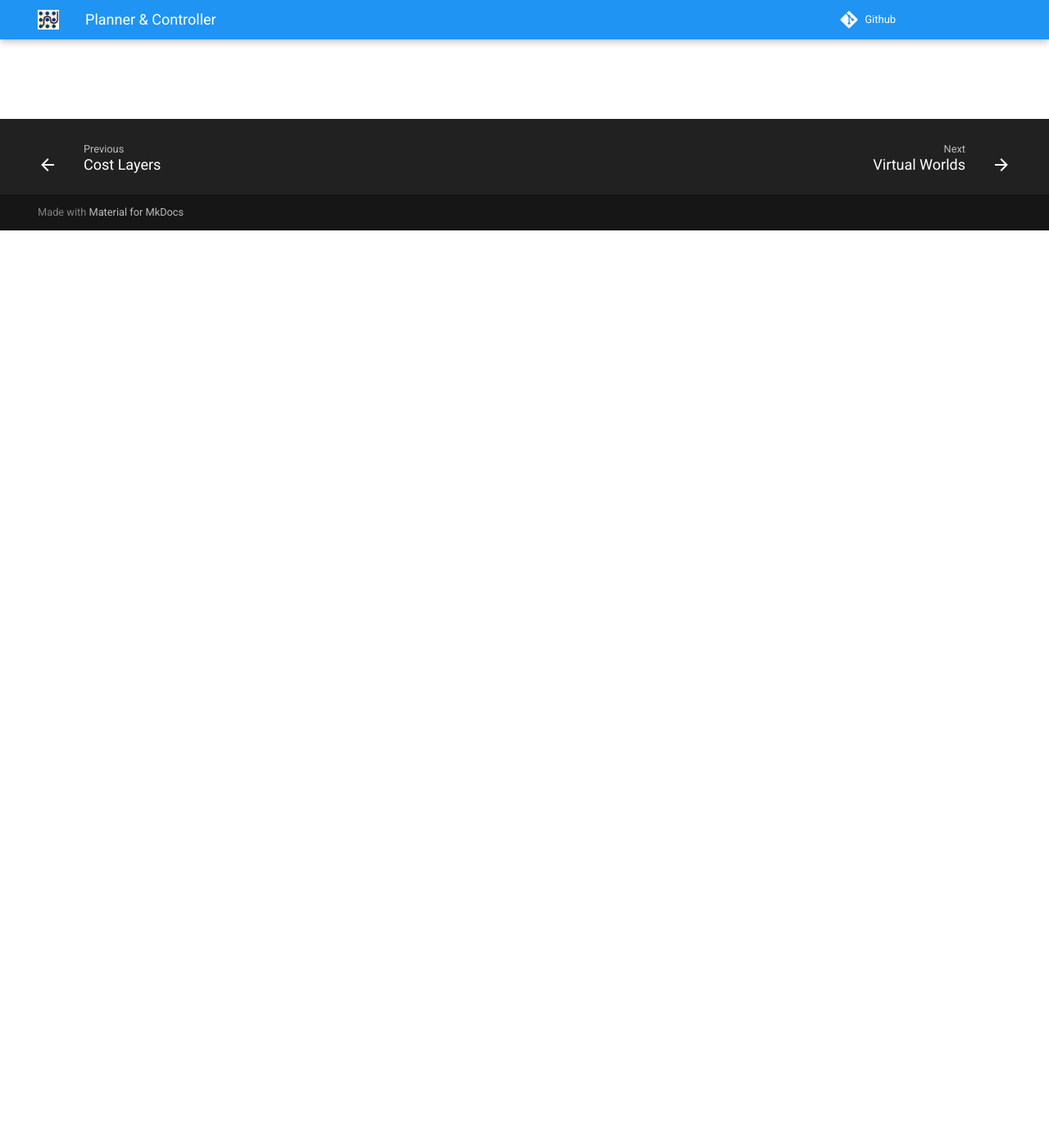
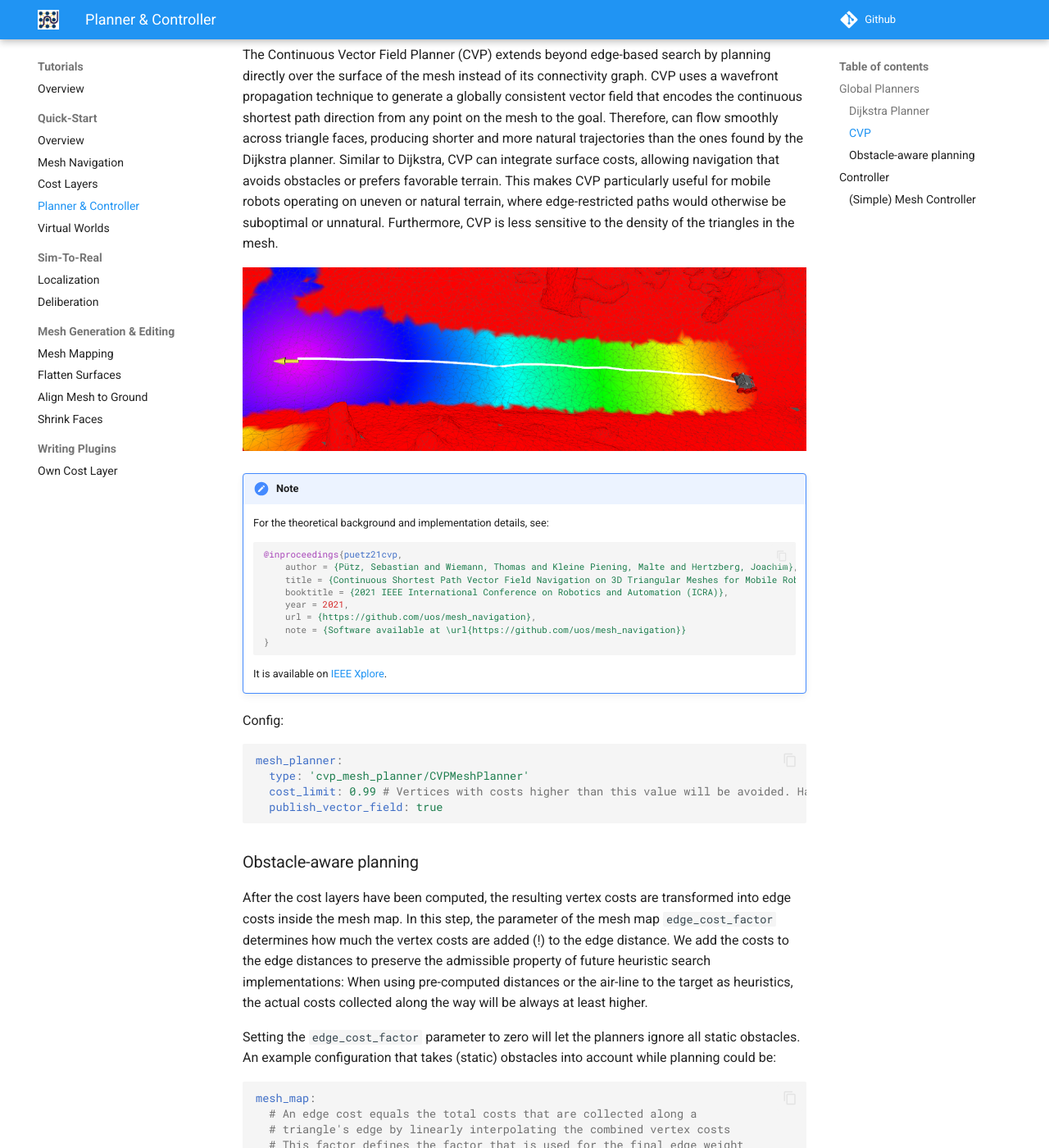
Before and after one commit to naturerobots/mesh_navigation_docs, an MkDocs documentation site: the page built from docs/tutorials/planner_and_controller.md, in a window 1280 px wide and 1400 px high, scrolled down 1119 px. Shown: the whole window at 82% size. Built offline with MkDocs 1.6.1 and Material for MkDocs 9.7.7, drawn with Linux system fonts in a browser that asks for light colours; comment, search, counter and statistics services are not loaded; some of the changed text lies outside the part shown.

Commit message:
added more text to planner_and_controller

````diff
--- a/docs/tutorials/planner_and_controller.md
+++ b/docs/tutorials/planner_and_controller.md
@@ -7,15 +7,82 @@ Importantly, this concept remains the same regardless of the underlying represen
 
 ## Global Planners
 
-Mesh navigation implements a bunch of planners
+Mesh navigation provides several global planners designed to compute feasible paths across 3D surfaces. All implemented planners share the core principle of computing shortest paths on a triangular mesh. Depending on configuration, they can also take into account obstacle avoidance.
 
 ### Dijkstra Planner
+
+The Dijkstra Planner implements the classic [Dijkstra's algorithm](https://en.wikipedia.org/wiki/Dijkstra%27s_algorithm). It operates on the graph representation of the triangle mesh, where mesh vertices represent graph nodes and mesh edges represent graph edges.
+
+![Dijkstra potential field](/media/dijkstra_pot.jpg)
+
+This planner is well-suited for applications where simplicity, robustness, and deterministic behavior are desired, but it is limited to edge-based paths rather than continuous trajectories over the surface.
+
 
 
 ### CVP
 
-The continuous vector field planner (short CVP), is
+The Continuous Vector Field Planner (CVP) extends beyond edge-based search by planning directly over the surface of the mesh instead of its connectivity graph.
+CVP uses a wavefront propagation technique to generate a globally consistent vector field that encodes the continuous shortest path direction from any point on the mesh to the goal.
+Therefore, can flow smoothly across triangle faces, producing shorter and more natural trajectories than the ones found by the Dijkstra planner.
+Similar to Dijkstra, CVP can integrate surface costs, allowing navigation that avoids obstacles or prefers favorable terrain.
+This makes CVP particularly useful for mobile robots operating on uneven or natural terrain, where edge-restricted paths would otherwise be suboptimal or unnatural.
+Furthermore, CVP is less sensitive to the density of the triangles in the mesh.
+
+![CVP potential field](/media/cvp_pot.jpg)
 
 !!! note
 
-        bla
+    For the theoretical background and implementation details, see:
+
+    ```bib
+    @inproceedings{puetz21cvp,
+        author = {Pütz, Sebastian and Wiemann, Thomas and Kleine Piening, Malte and Hertzberg, Joachim},
+        title = {Continuous Shortest Path Vector Field Navigation on 3D Triangular Meshes for Mobile Robots},
+        booktitle = {2021 IEEE International Conference on Robotics and Automation (ICRA)},
+        year = 2021,
+        url = {https://github.com/uos/mesh_navigation},
+        note = {Software available at \url{https://github.com/uos/mesh_navigation}}
+    }
+    ```
+
+    It is available on [IEEE Xplore](https://ieeexplore.ieee.org/document/9560981).
+
+Config:
+
+```yaml
+mesh_planner:
+  type: 'cvp_mesh_planner/CVPMeshPlanner'
+  cost_limit: 0.99 # Vertices with costs higher than this value will be avoided. Has to be set *below* the inflation layer inscribed value to avoid obstacles in planning
+  publish_vector_field: true
+```
+
+### Obstacle-aware planning
+
+After the cost layers have been computed, the resulting vertex costs are transformed into edge costs inside the mesh map. In this step, the parameter of the mesh map `edge_cost_factor` determines how much the vertex costs are added (!) to the edge distance. We add the costs to the edge distances to preserve the admissible property of future heuristic search implementations: When using pre-computed distances or the air-line to the target as heuristics, the actual costs collected along the way will be always at least higher.
+
+Setting the `edge_cost_factor` parameter to zero will let the planners ignore all static obstacles. An example configuration that takes (static) obstacles into account while planning could be:
+
+```yaml
+mesh_map:
+  # An edge cost equals the total costs that are collected along a
+  # triangle's edge by linearly interpolating the combined vertex costs
+  # This factor defines the factor that is used for the final edge weight
+  # -> edge_weight = edge_length + edge_cost_factor * edge_cost
+  # This edge_weight is then passed to the global planner to search for
+  # the best path
+  # Note: Set this to 0.0 if you need the shortest path
+  edge_cost_factor: 5.0
+
+  # [...] Other parameters of mesh_map
+```
+
+
+## Controller
+
+TODO: add a cover text
+
+
+### (Simple) Mesh Controller
+
+
+Problem: No obstacle avoidance
````
Also changed, not shown: docs/media/cvp_pot.jpg (added), docs/media/dijkstra_pot.jpg (added).
